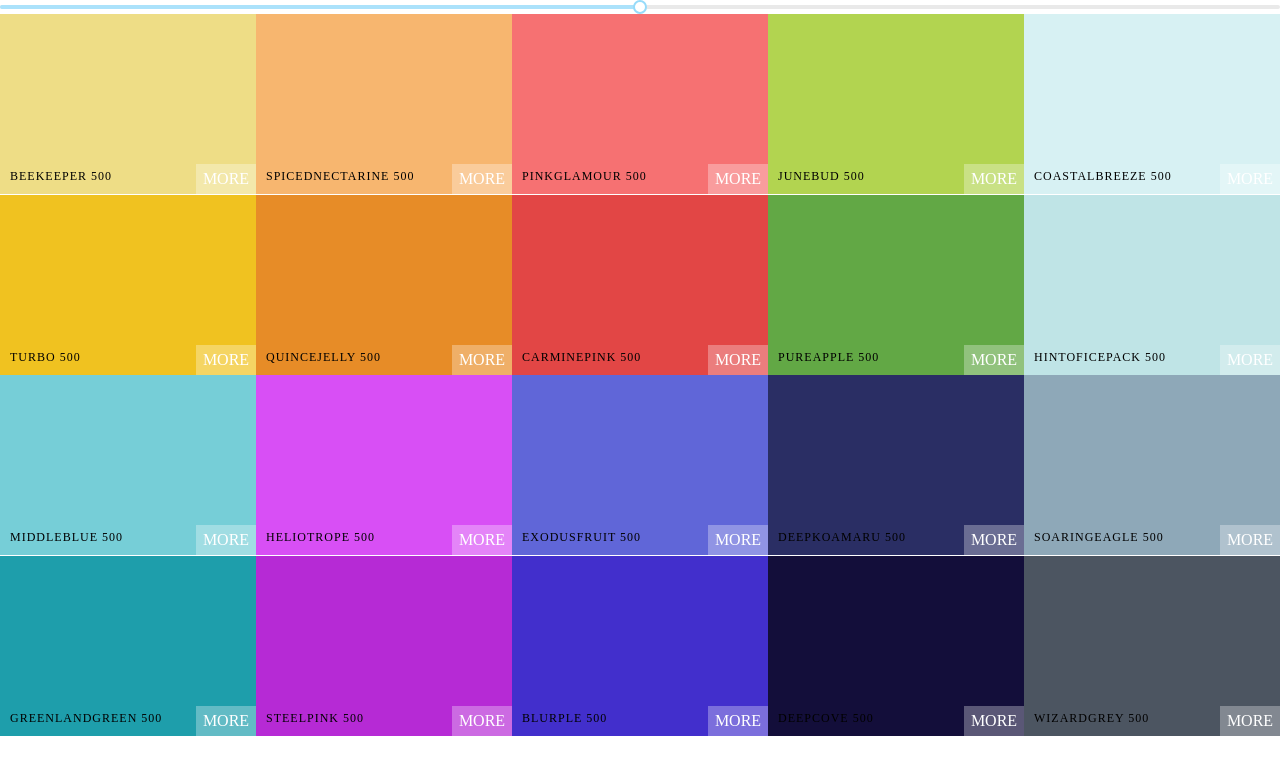
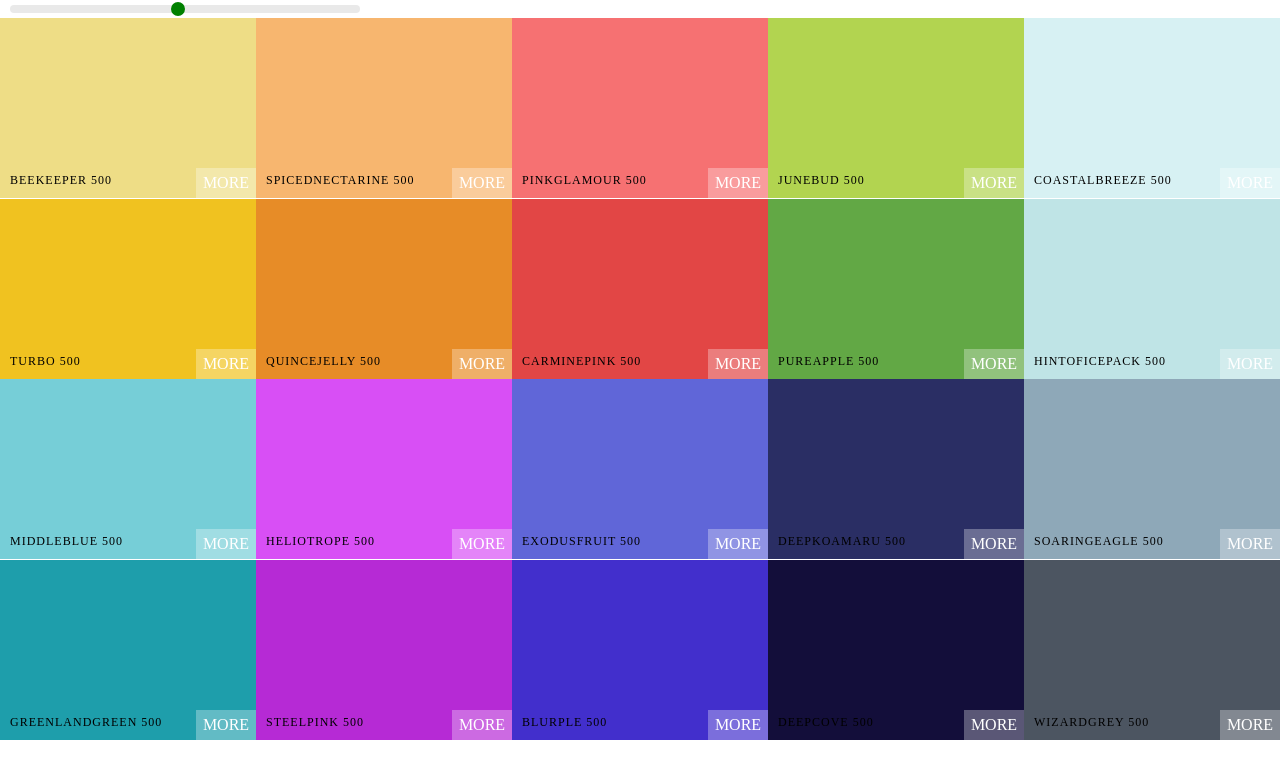
Before and after one commit to tsertic/color-picker-app, a React (Create React App) app: page / in a window 1280 px wide. Shown: the top 778 px of the page. Built offline with nearby package versions, Linux system fonts and the light colour scheme.

Commit message:
slider style

```diff
--- a/src/containers/Palette.css
+++ b/src/containers/Palette.css
@@ -6,3 +6,31 @@
 .Palette-colors {
   height: 90%;
 }
+
+.slider {
+  width: 350px;
+  margin: 0 10px;
+  display: inline-block;
+}
+
+.slider .rc-slider-track {
+  background-color: transparent;
+}
+
+.slider .rc-slider-rail {
+  height: 8px;
+}
+
+.slider .rc-slider-handle,
+.slider .rc-slider-handle:active,
+.slider .rc-slider-handle:focus,
+.slider .rc-slider-handle:hover {
+  background-color: green;
+  outline: none;
+  border: 2px solid green;
+  box-shadow: none;
+  width: 14px;
+  height: 14px;
+  margin-top: -3px;
+  margin-left: -7px;
+}
--- a/src/containers/Palette.js
+++ b/src/containers/Palette.js
@@ -25,7 +25,7 @@
     });
     return (
       <div className="Palette">
-        <div>
+        <div className="slider">
           <Slider
             min={100}
             step={100}
```
